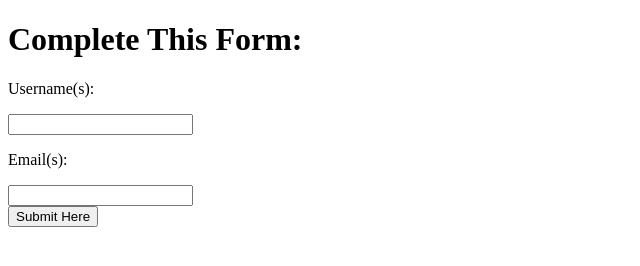
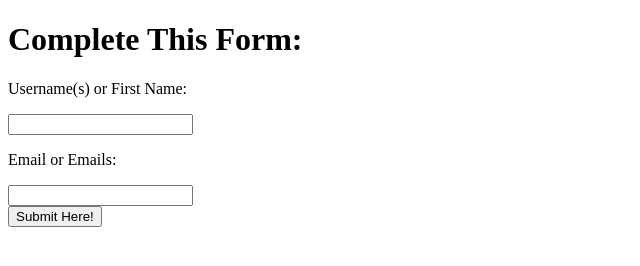
Before and after one commit to ryancopado/helloworld, a plain HTML site: page index.html in a window 1280 px wide. Shown: the whole page, without its empty margins (0-640 px from the left). Drawn offline with Linux system fonts and the light colour scheme.

Commit message:
my form, my way

```diff
--- a/index.html
+++ b/index.html
@@ -9,13 +9,13 @@
   <body>
     <h1>Complete This Form:</h1>
     <form>
-      <p>Username(s):</p>
+      <p>Username(s) or First Name:</p>
       <input></input>
-      <p>Email(s):</p>
+      <p>Email or Emails:</p>
       <input></input>
     </form>
 
-    <button onclick="buttonMessage()">Submit Here</button>
+    <button onclick="buttonMessage()">Submit Here!</button>
 
   </body>
 </html>
```
